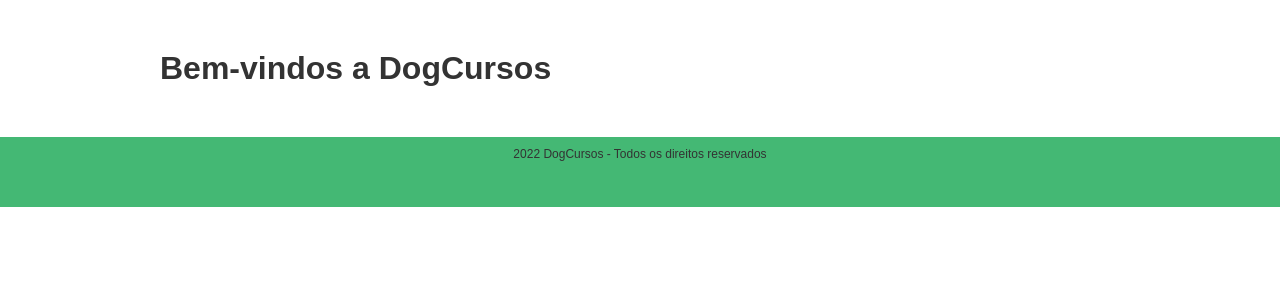
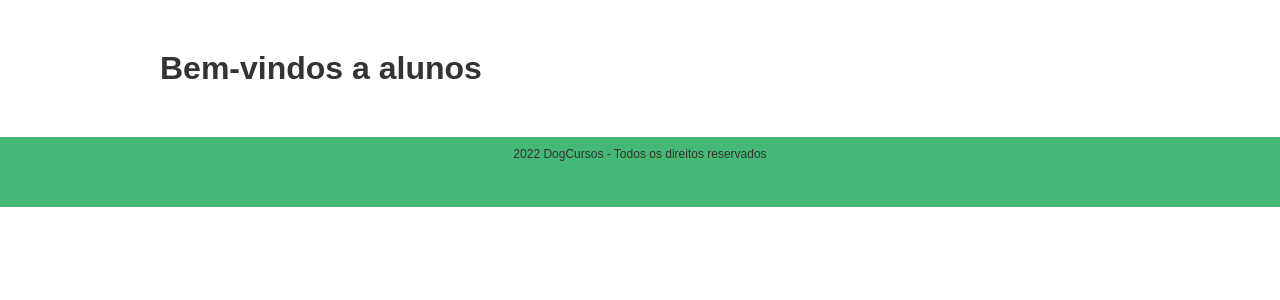
Before and after one commit to fa2c1/udemy-alfahelixtreinamentos-diegomariano-sistema_curso, a PHP site: page /index.php?pagina=alunos in a window 1280 px wide. Shown: the part 110-410 px from the top of the page. Run offline with PHP 8.4, Linux system fonts and the light colour scheme; a stand-in replaces the project's code that opens the database connection.

Commit message:
Modularizing pages in php

```diff
--- a/header.php
+++ b/header.php
@@ -10,11 +10,13 @@
 <body>
   <header>
     <div  class="container">
-      <img src="./img/logo.png" title="logo" alt="Logo Dog Cursos">
+      <a href="?pagina=home">
+        <img src="./img/logo.png" title="logo" alt="Logo Dog Cursos">
+      </a>
       <div id="menu">
-        <a href="#">Cursos</a>
-        <a href="#">Alunos</a>
-        <a href="#">Matrículas</a>
+        <a href="?pagina=cursos">Cursos</a>
+        <a href="?pagina=alunos">Alunos</a>
+        <a href="?pagina=matriculas">Matrículas</a>
       </div>
     </div>
   </header>
--- a/index.php
+++ b/index.php
@@ -6,7 +6,22 @@
   include 'header.php';
 
   # Comteudo da pagina
-  include './wiews/home.php';
+  if(isset($_GET['pagina'])){
+    $pagina = $_GET['pagina'];
+  }else{
+    $pagina = 'home';
+  }
+
+
+  if($pagina =='cursos'){
+    include './views/cursos.php';
+  }elseif($pagina =='alunos'){
+    include './views/alunos.php';
+  }elseif($pagina =='matriculas'){
+    include './views/matriculas.php';
+  }else{
+    include './views/home.php';
+  }
 
   # Rodapé
   include 'footer.php';
--- /dev/null
+++ b/views/alunos.php
@@ -0,0 +1,3 @@
+  <div id="conteudo" class="container">
+    <h1>Bem-vindos a alunos</h1>
+  </div>
--- /dev/null
+++ b/views/cursos.php
@@ -0,0 +1,3 @@
+  <div id="conteudo" class="container">
+    <h1>Bem-vindos a Cursos</h1>
+  </div>
--- /dev/null
+++ b/views/matriculas.php
@@ -0,0 +1,3 @@
+  <div id="conteudo" class="container">
+    <h1>Bem-vindos a Matriculas</h1>
+  </div>
```
Also changed, not shown: views/home.php (renamed from wiews/home.php).
